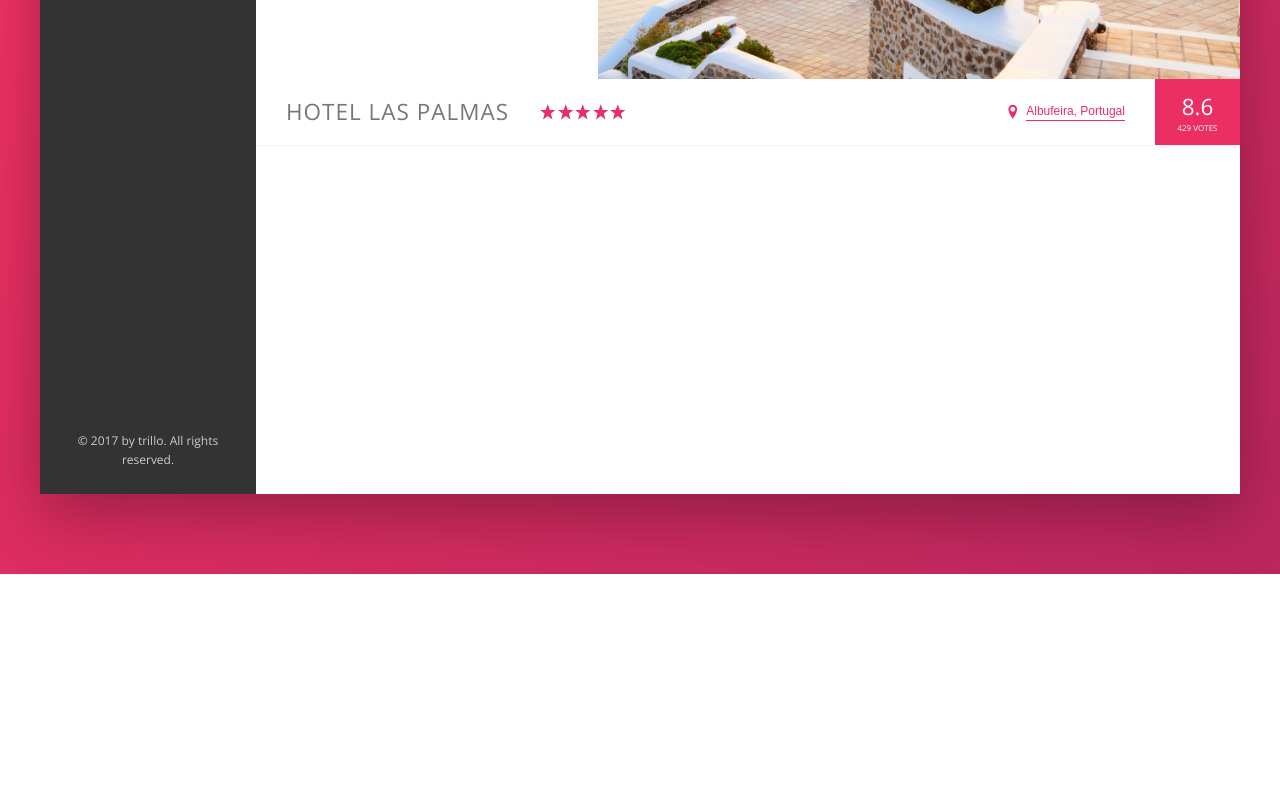
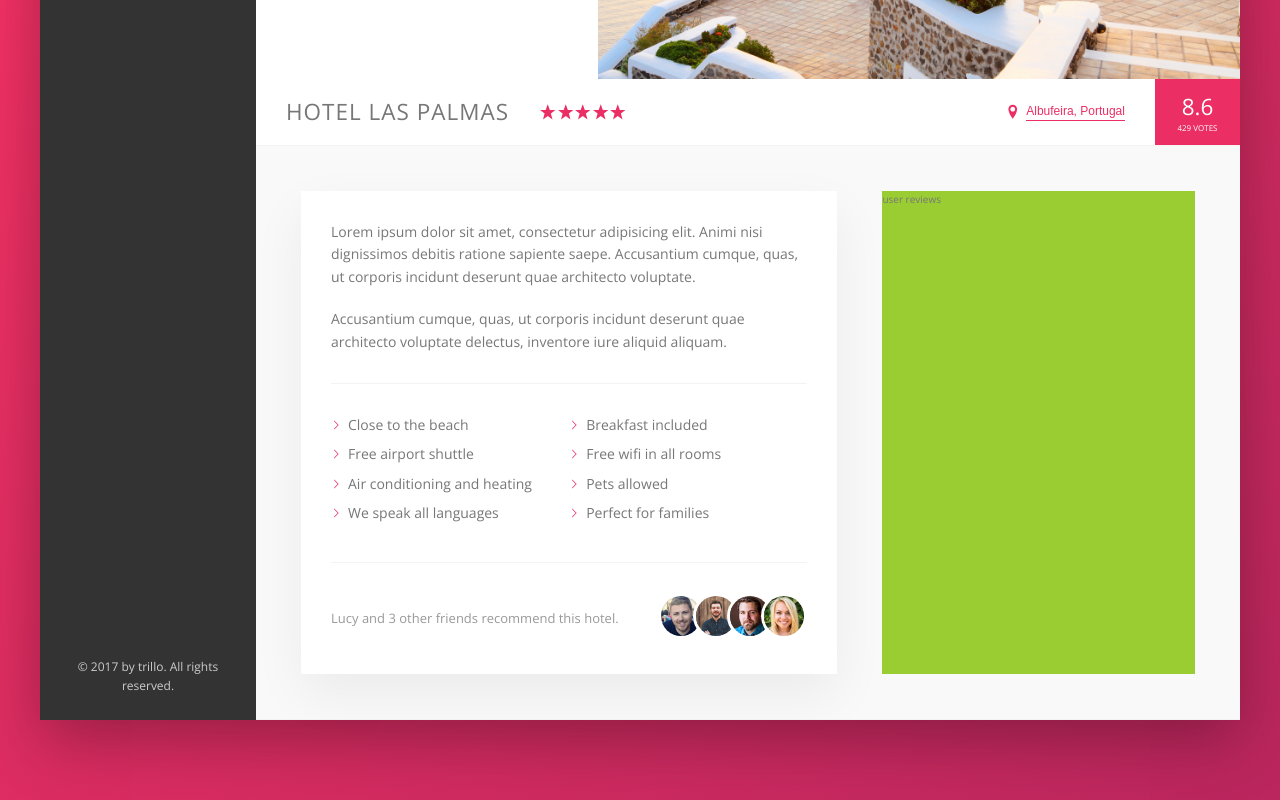
Before and after one commit to BodakJakub/Trillo---Flexbox, a website: page index.html in a window 1280 px wide. Shown: the part 456-1256 px from the top of the page. Before the commit the page ends 1030 px from the top, so only its background shows below. Drawn offline with nearby package versions, Linux system fonts and the light colour scheme.

Commit message:
Finished styles on the main recommend section

```diff
--- a/index.html
+++ b/index.html
@@ -139,6 +139,45 @@
                                 <div class="overview__rating-count">429 votes</div>
                             </div>
                         </div>
+
+                        <div class="detail">
+                            <div class="description">
+                                <p class="paragraph">
+                                    Lorem ipsum dolor sit amet, consectetur adipisicing elit. Animi nisi dignissimos debitis ratione sapiente saepe. Accusantium cumque, quas, ut corporis incidunt deserunt quae architecto voluptate.
+                                </p>
+
+                                <p class="paragraph">
+                                    Accusantium cumque, quas, ut corporis incidunt deserunt quae architecto voluptate delectus, inventore iure aliquid aliquam.
+                                </p>
+                                <ul class="list">
+                                    <li class="list__item">Close to the beach</li>
+                                    <li class="list__item">Breakfast included</li>
+                                    <li class="list__item">Free airport shuttle</li>
+                                    <li class="list__item">Free wifi in all rooms</li>
+                                    <li class="list__item">Air conditioning and heating</li>
+                                    <li class="list__item">Pets allowed</li>
+                                    <li class="list__item">We speak all languages</li>
+                                    <li class="list__item">Perfect for families</li>
+                                </ul>
+                                <div class="recommend">
+                                    <p class="recommend__count">
+                                        Lucy and 3 other friends recommend this hotel.
+                                    </p>
+                                    <div class="recommend__friends">
+                                        <img src="img/user-3.jpg" alt="Friend 1" class="recommend__photo">
+                                        <img src="img/user-4.jpg" alt="Friend 2" class="recommend__photo">
+                                        <img src="img/user-5.jpg" alt="Friend 3" class="recommend__photo">
+                                        <img src="img/user-6.jpg" alt="Friend 4" class="recommend__photo">
+                                    </div>
+                                </div>
+                            </div>
+
+                            <div class="user-reviews">
+                                user reviews
+                            </div>
+                        </div>
+
+
                     </div>
                 </main>
             </div>
--- a/sass/_base.scss
+++ b/sass/_base.scss
@@ -31,6 +31,9 @@ Grey dark 3: #999
 	--color-grey-dark-3: #999;
 
 	--shadow-dark: 0 2rem 6rem rgba(0,0,0, .3);
+	--shadow-light: 0 2rem 5rem rgba(0,0,0, .06);;
+
+	--line: 1px solid var(--color-grey-light-2);
 }
 
 * {
--- a/sass/_components.scss
+++ b/sass/_components.scss
@@ -217,7 +217,7 @@
 
 .overview {
 	display: flex;
-	border-bottom: 1px solid var(--color-grey-light-2);
+	border-bottom: var(--line);
 	align-items: center;
 
 
@@ -317,3 +317,77 @@
 		box-shadow: none;
 	}
 }
+
+//////////////////////////////////////////////////////////////
+//PARAGRAPH
+.paragraph:not(:last-of-type) {
+	margin-bottom: 2rem;
+}
+
+
+//////////////////////////////////////////////////////////////
+//LIST
+.list {
+	list-style: none;
+	margin: 3rem 0;
+	padding: 3rem 0;
+	border-top: var(--line);
+	border-bottom: var(--line);
+
+	display: flex;
+	flex-wrap: wrap;
+
+	&__item {
+		flex: 0 0 50%;
+		margin-bottom: .7rem;
+	}
+
+	&__item::before {
+		content: "";
+		display: inline-block;
+		height: 1rem;
+		width: 1rem;
+		margin-right: .7rem;
+
+		//Older browsers
+		//background-image: url(../img/chevron-thin-right.svg);
+		//background-size: cover;
+
+		//Newer browsers - masks
+		background-color: var(--color-primary);
+		-webkit-mask-image: url(../img/chevron-thin-right.svg);
+		-webkit-mask-size: cover;
+	}
+}
+
+
+//////////////////////////////////////////////////////////////
+//RECOMMEND
+
+.recommend {
+	font-size: 1.3rem;
+	color: var(--color-grey-dark-3);
+
+	display: flex;
+	align-items: center;
+
+	&__photo {
+		box-sizing: content-box;
+		height: 4rem;
+		width: 4rem;
+		border-radius: 50%;
+		border: 3px solid #fff;
+
+		&:not(:last-child) {
+			margin-right: -1.5rem;
+		}
+	}
+
+	&__count {
+		margin-right: auto;
+	}
+
+	&__friends {
+
+	}
+}
--- a/sass/_layout.scss
+++ b/sass/_layout.scss
@@ -11,7 +11,7 @@
 	font-size: 1.4rem;
 	height: 7rem;
 	background-color: #fff;
-	border-bottom: 1px solid var(--color-grey-light-2);
+	border-bottom: var(--line);
 
 	display: flex;
 	justify-content: space-between;
@@ -36,9 +36,27 @@
 .hotel-view {
 	background-color: #fff;
 
-	//TESTING
-	height: 80rem;
-	//TESTING
-
 	flex: 1;
 }
+
+
+.detail {
+	display: flex;
+	padding: 4.5rem;
+	background-color: var(--color-grey-light-1);
+	border-bottom: var(--line);
+}
+
+.description {
+	font-size: 1.4rem;
+	background-color: #fff;
+	box-shadow: 0 2rem 5rem rgba(0,0,0, .06);
+	padding: 3rem;
+	flex: 0 0 60%;
+	margin-right: 4.5rem;
+}
+
+.user-reviews {
+	background-color: yellowgreen;
+	flex: 1;
+}
```
Also changed, not shown: css/style.css.
